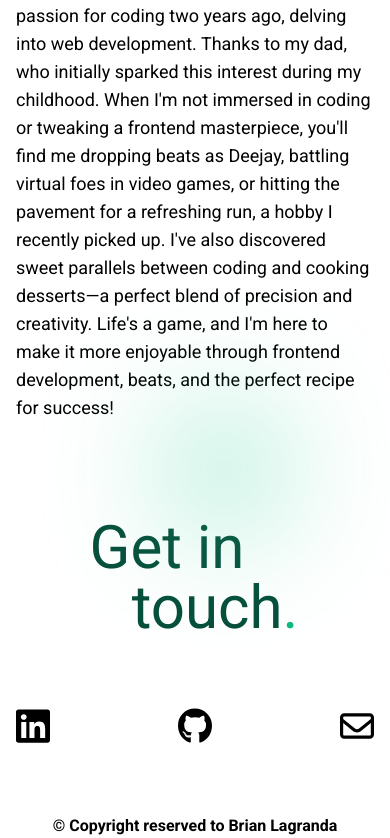
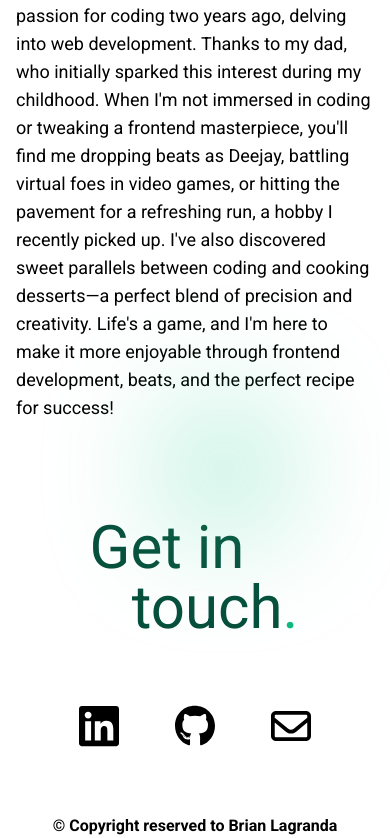
Before and after one commit to brianlagranda/portfolio, a Next.js app: page / in a window 390 px wide. Shown: the part 2626-3464 px from the top of the page. Built offline with nearby package versions, Linux system fonts and the light colour scheme.

Commit message:
feat: Contact links size fixed (mobile)

```diff
--- a/components/Contact.jsx
+++ b/components/Contact.jsx
@@ -8,7 +8,7 @@ export default function Contact() {
         touch<span className='text-emerald-500'>.</span>
       </h2>
 
-      <div className='flex items-center justify-evenly md:justify-center gap-32 h-24 pt-20 mb-20'>
+      <div className='flex items-center justify-center gap-x-14 md:gap-32 h-24 pt-20 mb-20'>
         <ContactLinks />
       </div>
     </section>
```
